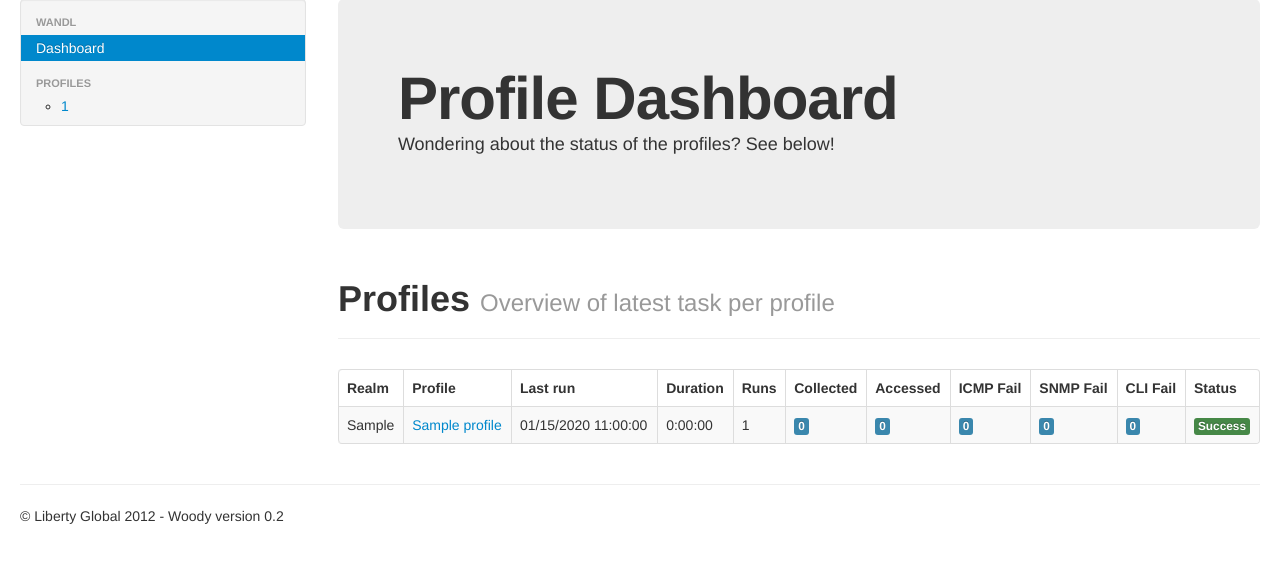
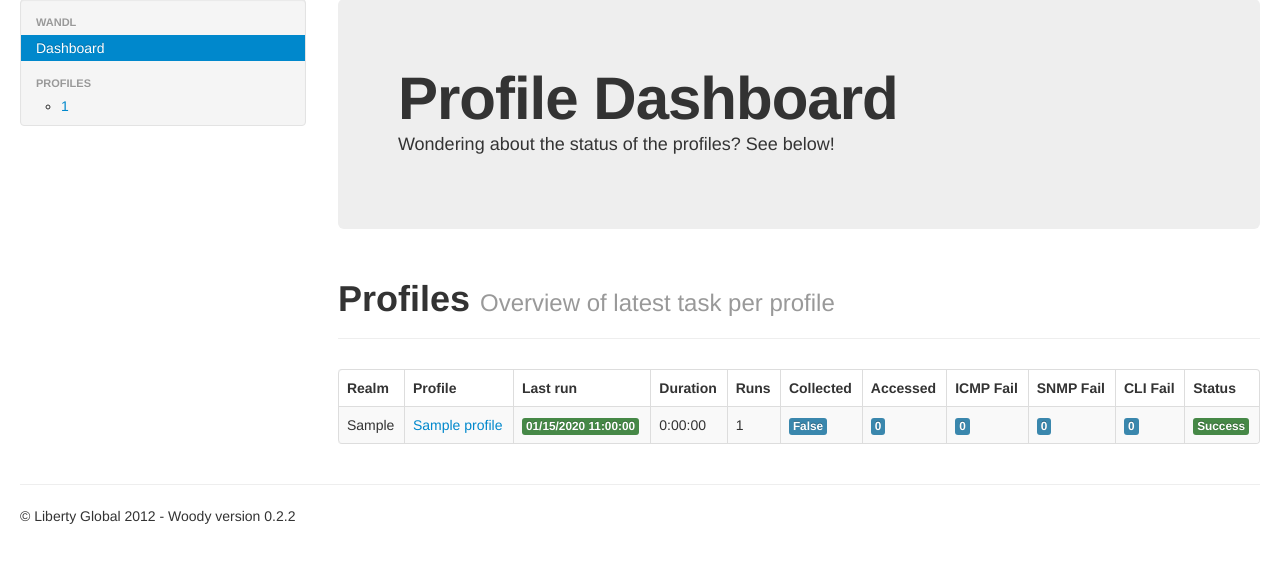
Before and after one commit to tijmenvandenbrink/lgi, a Django app: page /profiles/ in a window 1280 px wide. Shown: the part 61-624 px from the top of the page. Run offline with Django 3.2, Linux system fonts and the light colour scheme; tables that the repository leaves empty hold one stand-in row (values such as "Sample post"); some libraries are stand-ins or nearby versions.

Commit message:
Tasks older then 24 hours are marked grey in the Profile index

```diff
--- a/woody/apps/tasks/models.py
+++ b/woody/apps/tasks/models.py
@@ -1,4 +1,6 @@
 from django.db import models
+from django.utils import timezone
+import datetime
 
 class Profile(models.Model):
 	''' A profile is a blueprint of a task '''
@@ -26,6 +28,9 @@ class Task(models.Model):
 	def duration(self):
 		return u"%s" % (self.end - self.start)
 
+        def is_today(self):
+                return self.start >= timezone.now() - datetime.timedelta(days=1)
+
 	def __unicode__(self):
 		return self.uuid
 
--- a/woody/woody/templates/base.html
+++ b/woody/woody/templates/base.html
@@ -71,7 +71,7 @@
       <hr>
 
       <footer>
-        <p>&copy; Liberty Global 2012 - Woody version 0.2</p>
+        <p>&copy; Liberty Global 2012 - Woody version 0.2.2</p>
       </footer>
 
     </div><!--/.fluid-container-->
--- a/woody/woody/templates/profiles/index.html
+++ b/woody/woody/templates/profiles/index.html
@@ -51,15 +51,19 @@
     <tr>
       <td>{{ profile.realm }}</td>
       <td><a href="/profiles/{{ profile.realm }}/{{ profile.name }}/">{{ profile.name }}</a></td>
-      <td>{{ task.start|date:"m/d/Y H:i:s" }}</td>
+      {% load tasks_extra %}
+      {% if task.is_today %}
+        <td><span class="label label-success">{{ task.start|date:"m/d/Y H:i:s" }}</span></td>
+      {% else %}
+        <td><span class="label">{{ task.start|date:"m/d/Y H:i:s" }}</span></td>
+      {% endif %}
       <td>{{ task.duration }}</td>
       <td>{{ count }}</td>
       {% with metric_list=task.metric_set.all %}
-        {% load tasks_extra %}
         {% if metric_list|get_metric:"Total Collected" == "" %}
           <td><span class="label">Unknown</span></td>
         {% else %}
-          <td><span class="label label-info">{{ metric_list|get_metric:"Total Collected"|default:"0" }}</span></td>
+          <td><span class="label label-info">{{ metric_list|get_metric:"Total Collected" }}</span></td>
         {% endif %}
         {% if metric_list|get_metric:"Accessed" == "" %}
           <td><span class="label">Unknown</span></td>
```
